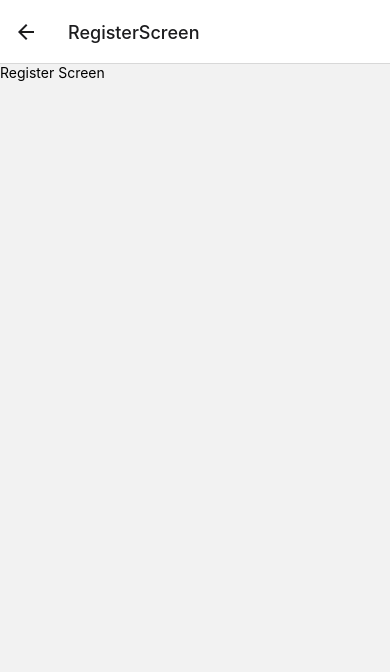
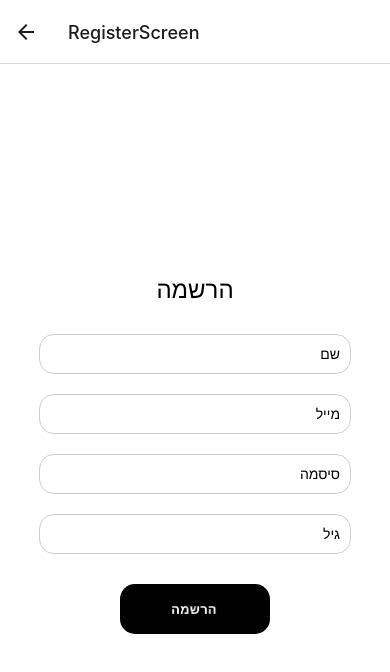
Before and after one commit to hazanido/APP_Project_management, a React Native app in the folder Frontend/: screen /RegisterScreen in a window 390 px wide. Shown: the top 672 px of the page. Built offline with nearby package versions, Linux system fonts and the light colour scheme.

Commit message:
add register screen

```diff
--- a/Frontend/src/screens/RegisterScreen.js
+++ b/Frontend/src/screens/RegisterScreen.js
@@ -1,12 +1,109 @@
-import React from 'react';
-import { View, Text } from 'react-native';
+import React, { useState } from 'react';
+import { View, TextInput, Text, TouchableOpacity, Image, StyleSheet } from 'react-native';
+import axios from '../api/backendAPI';
 
-const RegisterScreen = () => {
-    return (
-        <View>
-            <Text>Register Screen</Text>
-        </View>
-    );
+const RegisterScreen = ({ navigation }) => {
+  const [name, setName] = useState('');
+  const [email, setEmail] = useState('');
+  const [password, setPassword] = useState('');
+  const [age, setAge] = useState('');
+  const [error, setError] = useState('');
+
+  const handleRegister = async () => {
+    try {
+      const response = await axios.post('/users/register', {
+        name,
+        email,
+        password,
+        age
+      });
+      console.log('User registered successfully:', response.data);
+      navigation.navigate('LoginScreen');
+    } catch (err) {
+      console.error('Registration failed:', err.response.data);
+      setError('הרשמה נכשלה, אנא בדוק את הפרטים שלך.');
+    }
+  };
+
+  return (
+    <View style={styles.container}>
+      <Text style={styles.title}>הרשמה</Text>
+
+      <TextInput
+        style={styles.input}
+        placeholder="שם"
+        value={name}
+        onChangeText={setName}
+      />
+
+      <TextInput
+        style={styles.input}
+        placeholder="מייל"
+        value={email}
+        onChangeText={setEmail}
+        keyboardType="email-address"
+      />
+
+      <TextInput
+        style={styles.input}
+        placeholder="סיסמה"
+        value={password}
+        onChangeText={setPassword}
+        secureTextEntry
+      />
+
+      <TextInput
+        style={styles.input}
+        placeholder="גיל"
+        value={age}
+        onChangeText={setAge}
+        keyboardType="numeric"
+      />
+
+      {error ? <Text style={styles.error}>{error}</Text> : null}
+
+      <TouchableOpacity onPress={handleRegister}>
+        <Image
+          source={require('../../assets/Register_he.png')}
+          style={styles.button}
+        />
+      </TouchableOpacity>
+    </View>
+  );
 };
 
+const styles = StyleSheet.create({
+  container: {
+    flex: 1,
+    justifyContent: 'center',
+    alignItems: 'center',
+    backgroundColor: '#fff',
+  },
+  title: {
+    fontSize: 24,
+    marginBottom: 20,
+  },
+  input: {
+    width: '80%',
+    height: 40,
+    borderColor: '#ccc',
+    borderWidth: 1,
+    borderRadius: 15,
+    paddingHorizontal: 10,
+    marginVertical: 10,
+    textAlign: 'right',
+  },
+  button: {
+    width: 150,
+    height: 50,
+    marginTop: 20,
+    borderRadius: 15,
+    overflow: 'hidden',
+  },
+  error: {
+    color: 'red',
+    marginVertical: 10,
+  },
+});
+
 export default RegisterScreen;
```
Also changed, not shown: 1 other file (tests, documents, lock files or other folders).
